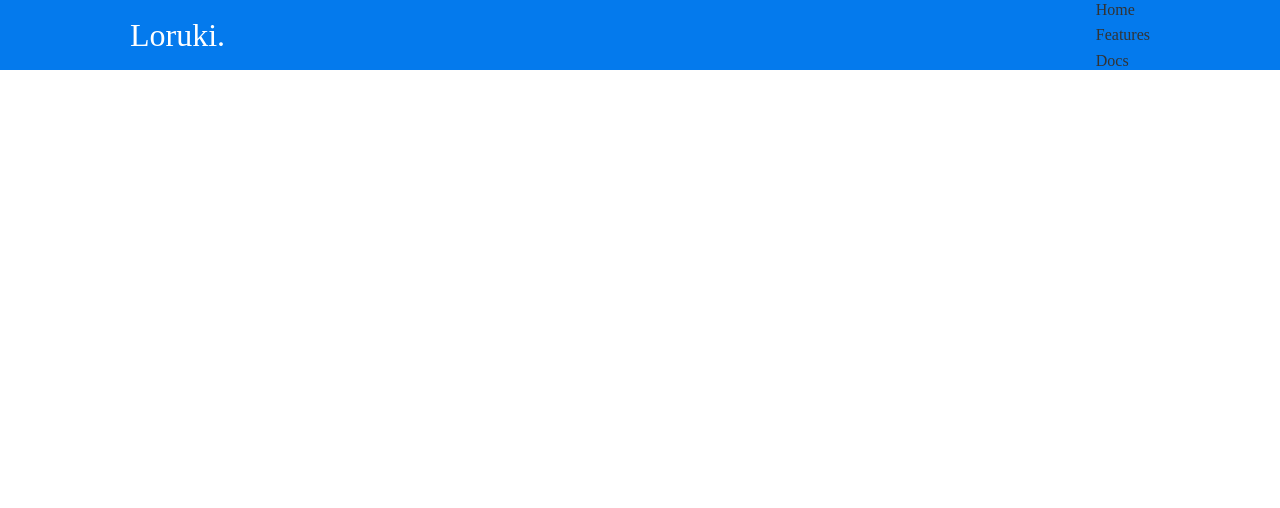
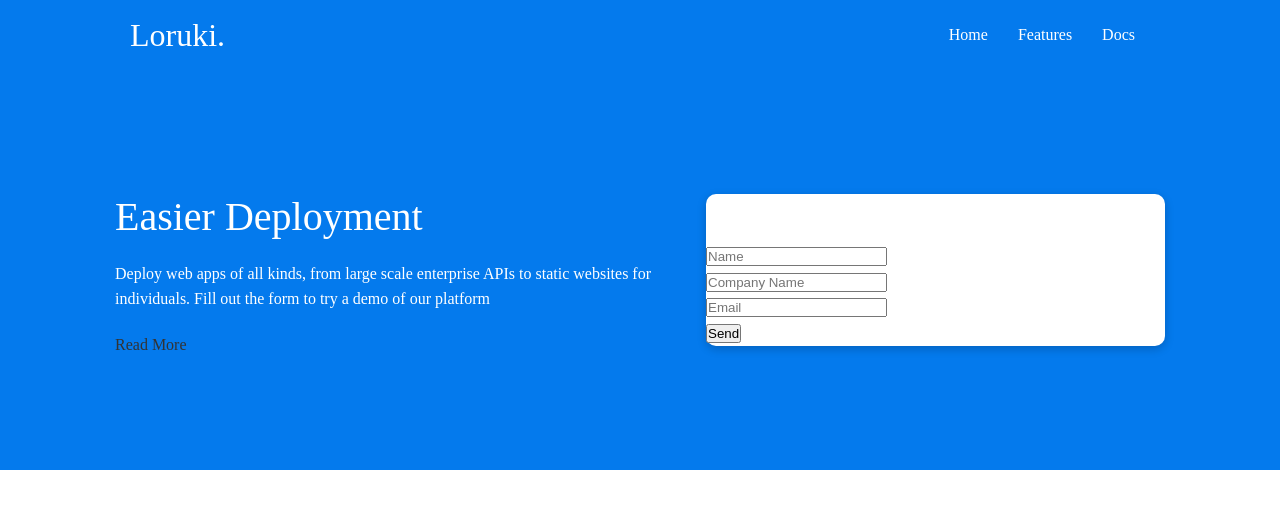
Before and after one commit to enlighten96gm/Firstchapter, a plain HTML site: page index.html in a window 1280 px wide. Drawn offline with Linux system fonts and the light colour scheme.

Commit message:
feat: in progress

```diff
--- a/index.html
+++ b/index.html
@@ -20,5 +20,32 @@
           </nav>
       </div>
     </div>
+
+
+    <section class="showcase">
+        <div class="container grid">
+            <div class="showcase-text">
+                <h1>Easier Deployment</h1>
+                <p>Deploy web apps of all kinds, from large scale enterprise APIs to static websites for individuals. Fill out the form to try a demo of our platform</p>
+                <a href="features.html" class="btn btn-outline">Read More</a>
+            </div>
+
+            <div class="showcase-form card">
+                <h2>Request a Demo</h2>
+                <form>
+                    <div class="form-control">
+                        <input type="text" name="name" placeholder="Name" required>
+                    </div>
+                    <div class="form-control">
+                        <input type="text" name="company" placeholder="Company Name" required>
+                    </div>
+                    <div class="form-control">
+                        <input type="email" name="email" placeholder="Email " required>
+                    </div>
+                    <input type="submit" value="Send" class="btn btn-primary">
+                </form>
+            </div>
+        </div>
+    </section>
 </body>
 </html>
--- a/style.css
+++ b/style.css
@@ -1,4 +1,8 @@
 @import url('https://fonts.googleapis.com/css2?family=Lato:wght@300&display=swap');
+
+:root {
+    --primary-color: #047aed;
+}
 
 * {
     box-sizing: border-box;
@@ -35,13 +39,53 @@ p {
 img {
     width: 100%;
 }
-
+/* Navbar */
 .navbar {
-    background-color: #047aed;
+    background-color: var(--primary-color);
     color: #fff;
     height: 70px;
 }
 
+.navbar ul {
+    display: flex;
+}
+
+.navbar a {
+    color: #fff;
+    padding: 10px;
+    margin: 0 5px;
+}
+
+.navbar a:hover {
+    border-bottom: 2px #fff solid;
+}
+
+.navbar .flex {
+    justify-content: space-between;
+}
+
+/* Showcase */
+.showcase {
+    height: 400px;
+    background-color: var(--primary-color);
+    color: #fff;
+    position: relative;
+}
+
+.showcase h1 {
+    font-size: 40px;
+}
+
+.showcase p {
+    margin: 20px 0;
+}
+
+.showcase .grid {
+    grid-template-columns: 55% 45%;
+    gap: 30px;
+}
+
+/* Utilities */
 .container {
     max-width: 1100px;
     margin: 0 auto;
@@ -49,9 +93,24 @@ img {
     padding: 0 40px;
 }
 
+.card {
+    background-color: #fff;
+    border-radius: 10px;
+    box-shadow: 0 3px 10px rgba(0,0,0,0.2);
+}
+
 .flex {
     display: flex;
-    justify-content: space-between;
+    justify-content: center;
     align-items: center;
     height: 100%;
 }
+
+.grid {
+    display: grid;
+    grid-template-columns: repeat(2, 1fr);
+    gap: 20px;
+    justify-content: center;
+    align-items: center;
+    height: 100%;
+}
```
